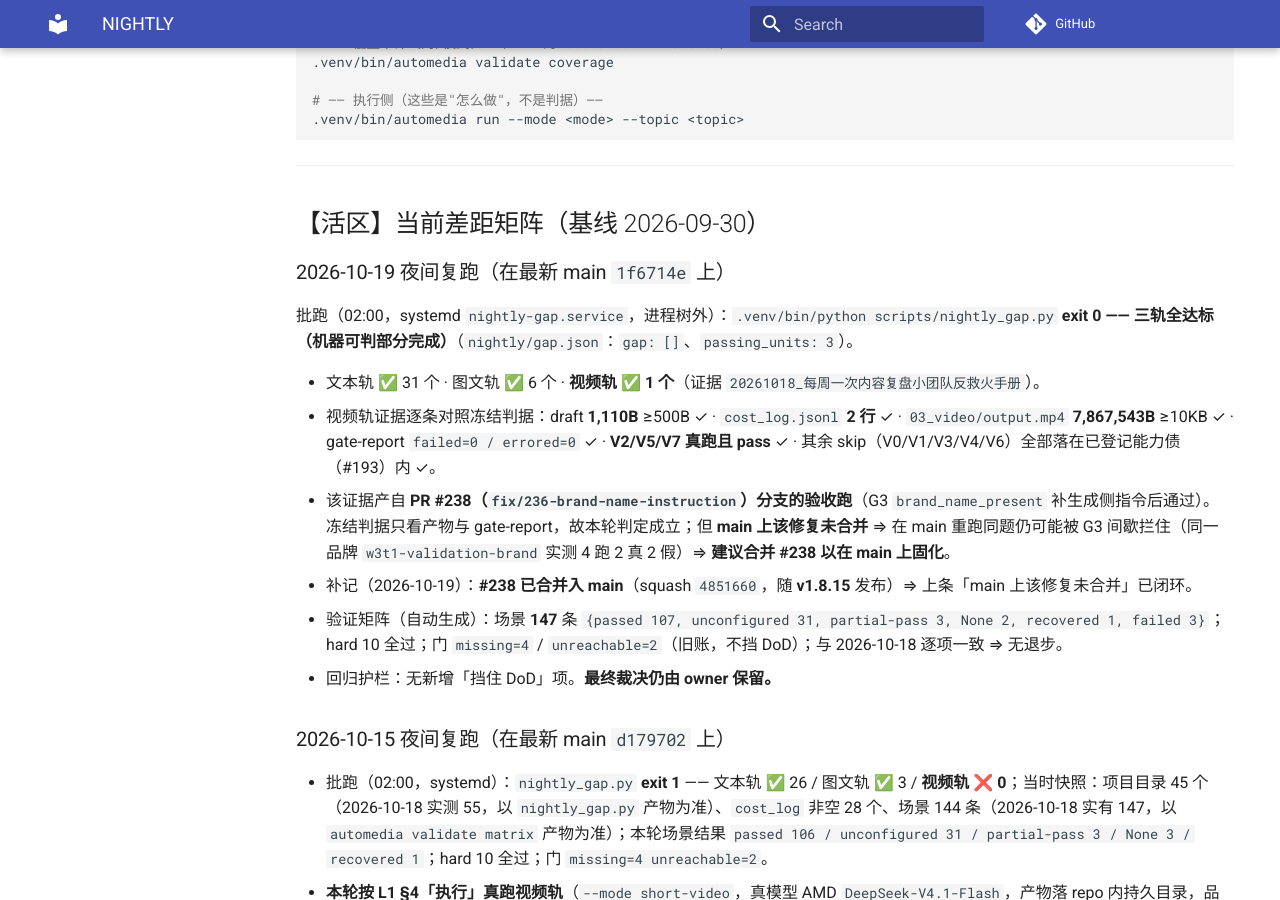
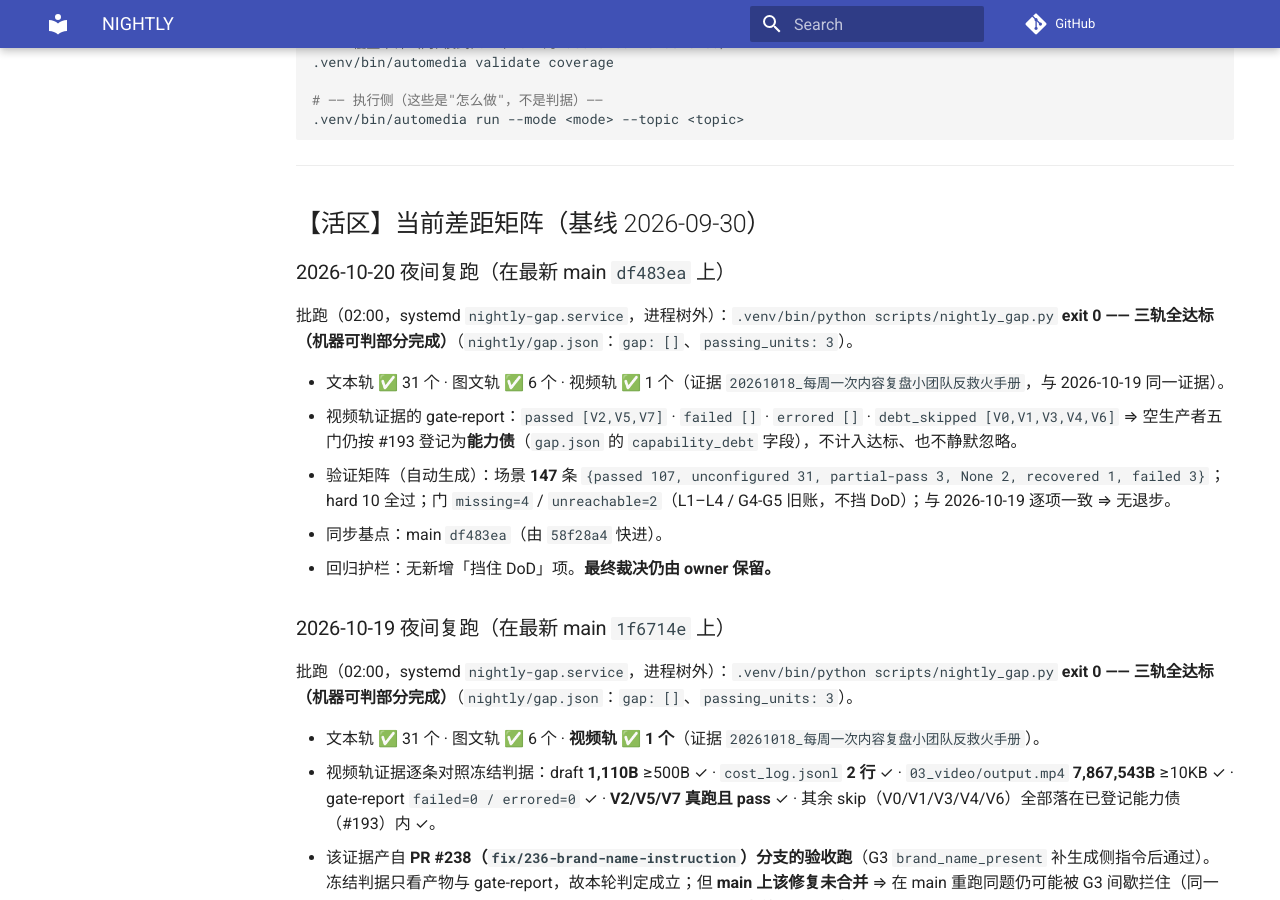
Before and after one commit to 1StepMore/AutoMedia, an MkDocs documentation site: the page built from docs/dev/plans/NIGHTLY.md, in a window 1280 px wide and 900 px high, scrolled down 2195 px. Built offline with MkDocs 1.6.1 and Material for MkDocs 9.7.7, drawn with Linux system fonts in a browser that asks for light colours; comment, search, counter and statistics services are not loaded.

Commit message:
chore(nightly): 记录 2026-10-20 夜间复跑结果（AutoMedia 三轨达标）
Signed-off-by: Hermes Agent <hermes-agent@nousresearch.com>

```diff
--- a/docs/dev/plans/NIGHTLY.md
+++ b/docs/dev/plans/NIGHTLY.md
@@ -80,6 +80,16 @@ cd <repo>
 ---
 
 ## 【活区】当前差距矩阵（基线 2026-09-30）
+
+### 2026-10-20 夜间复跑（在最新 main `df483ea` 上）
+
+批跑（02:00，systemd `nightly-gap.service`，进程树外）：`.venv/bin/python scripts/nightly_gap.py` **exit 0 —— 三轨全达标（机器可判部分完成）**（`nightly/gap.json`：`gap: []`、`passing_units: 3`）。
+
+- 文本轨 ✅ 31 个 · 图文轨 ✅ 6 个 · 视频轨 ✅ 1 个（证据 `20261018_每周一次内容复盘小团队反救火手册`，与 2026-10-19 同一证据）。
+- 视频轨证据的 gate-report：`passed [V2,V5,V7]` · `failed []` · `errored []` · `debt_skipped [V0,V1,V3,V4,V6]` ⇒ 空生产者五门仍按 #193 登记为**能力债**（`gap.json` 的 `capability_debt` 字段），不计入达标、也不静默忽略。
+- 验证矩阵（自动生成）：场景 **147** 条 `{passed 107, unconfigured 31, partial-pass 3, None 2, recovered 1, failed 3}`；hard 10 全过；门 `missing=4` / `unreachable=2`（L1–L4 / G4-G5 旧账，不挡 DoD）；与 2026-10-19 逐项一致 ⇒ 无退步。
+- 同步基点：main `df483ea`（由 `58f28a4` 快进）。
+- 回归护栏：无新增「挡住 DoD」项。**最终裁决仍由 owner 保留。**
 
 ### 2026-10-19 夜间复跑（在最新 main `1f6714e` 上）
 
```
Also changed, not shown: docs/doc-inventory.md (+1 -1 lines).
